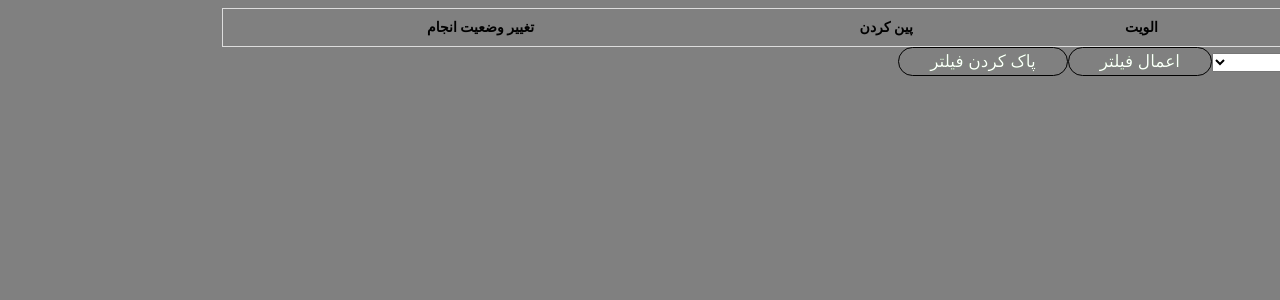
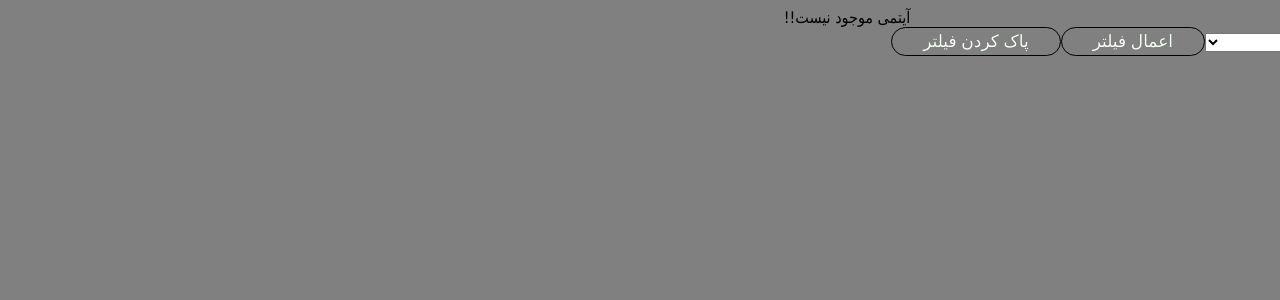
Before and after one commit to behroozbc/todoList, an Angular app: page / in a window 1280 px wide. Shown: the top 300 px of the page. Built offline with nearby package versions, Linux system fonts and the light colour scheme; a small style sheet from the web is missing.

Commit message:
no item message

```diff
--- a/src/app/items-list/items-list.component.html
+++ b/src/app/items-list/items-list.component.html
@@ -1,5 +1,4 @@
-
-<table>
+<table *ngIf="itemsService.getItems().length!=0 else noItem">
     <thead>
         <tr>
             <th>نام کار</th>
@@ -9,18 +8,30 @@
         </tr>
     </thead>
     <tbody>
-        <tr *ngFor="let item of itemsService.getItems()" [ngClass]="{'done-item':item.done}" class="{{item.color}}">
+        <tr *ngFor="let item of itemsService.getItems()"
+            [ngClass]="{'done-item':item.done}"
+            class="{{item.color}}">
             <td [innerText]="item.Name"></td>
             <td [innerText]="item.priority|priority"></td>
-            <td><app-pin-btn [item]="item"></app-pin-btn></td>
-            <td><app-done-btn [item]="item"></app-done-btn></td>
+            <td>
+                <app-pin-btn [item]="item"></app-pin-btn>
+            </td>
+            <td>
+                <app-done-btn [item]="item"></app-done-btn>
+            </td>
         </tr>
     </tbody>
 </table>
 <button [routerLink]="'/addItem'">+</button>
-<select [formControl]="colorOption" class="selectdiv">
+<select [formControl]="colorOption"
+        class="selectdiv">
     <option value="red">قرمز</option>
     <option value="blue">آبی</option>
 </select>
 <button (click)="filterHandler()">اعمال فیلتر</button>
 <button (click)="clearFilterHandler()">پاک کردن فیلتر</button>
+<ng-template #noItem>
+    <div class="center">
+        آیتمی موجود نیست!!
+    </div>
+</ng-template>
--- a/src/app/items.service.ts
+++ b/src/app/items.service.ts
@@ -5,13 +5,12 @@ import { IItem } from './IItem';
   providedIn: 'root'
 })
 export class ItemsService {
-  totalItems: IItem[];
-  items: IItem[];
+  private totalItems: IItem[];
+  private items: IItem[];
   private _color: string;
   constructor() {
     this.totalItems = [];
     this.items = this.totalItems;
-
   }
   create(item: IItem) {
     item.done = false;
--- a/src/index.html
+++ b/src/index.html
@@ -1,13 +1,23 @@
 <!doctype html>
-<html lang="fa" dir="rtl">
+<html lang="fa"
+      dir="rtl">
+
 <head>
   <meta charset="utf-8">
   <title>ToDOList</title>
+  <link href='http://www.fontonline.ir/css/BNazanin.css'
+        rel='stylesheet'
+        type='text/css'>
   <base href="/">
-  <meta name="viewport" content="width=device-width, initial-scale=1">
-  <link rel="icon" type="image/x-icon" href="favicon.ico">
+  <meta name="viewport"
+        content="width=device-width, initial-scale=1">
+  <link rel="icon"
+        type="image/x-icon"
+        href="favicon.ico">
 </head>
+
 <body>
   <app-root></app-root>
 </body>
+
 </html>
--- a/src/styles.scss
+++ b/src/styles.scss
@@ -2,6 +2,7 @@
 
 html{
     background-color: grey;
+    font-family: BNazanin,'BNazanin',tahoma;
 }
 button {
     background-color:transparent;
@@ -58,3 +59,6 @@ color: rgb(234, 235, 238)
 label{
     color: #d8d8d8;
 }
+.center{
+    text-align: center;
+}
```
Also changed, not shown: src/app/add-item/add-item.component.html (+9 -4 lines).
